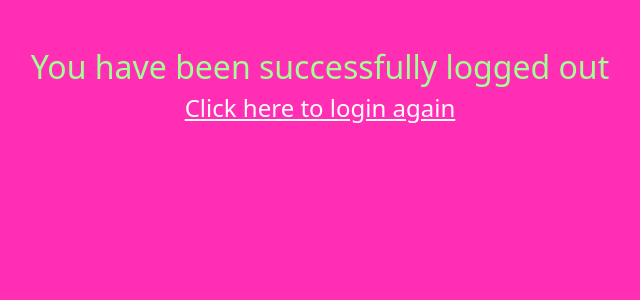
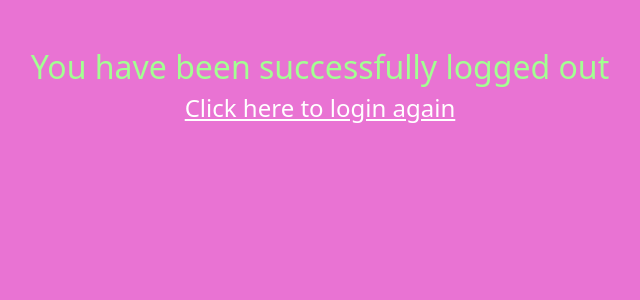
Before and after one commit to s3ansh33p/Voting-System, a PHP site: page /voting-system/auth.php in a window 1280 px wide. Shown: the top 300 px of the page, without its empty margins (320-960 px from the left). Run offline with PHP 8.4, Linux system fonts and the light colour scheme.

Commit message:
Update styles.css

```diff
--- a/css/styles.css
+++ b/css/styles.css
@@ -2,10 +2,10 @@
 
 /* Bootstrap Overides */
 :root {
-  --dark: #cf0b89;
-  --bars: #c700ff;
-  --body: #ff2eb5;
-  --text: #ffffff;
+    --dark: #dd219a;
+    --bars: #8e1ba1;
+    --body: #e973d3;
+    --text: #ffffff;
 }
 
 .bg-dark {
```
